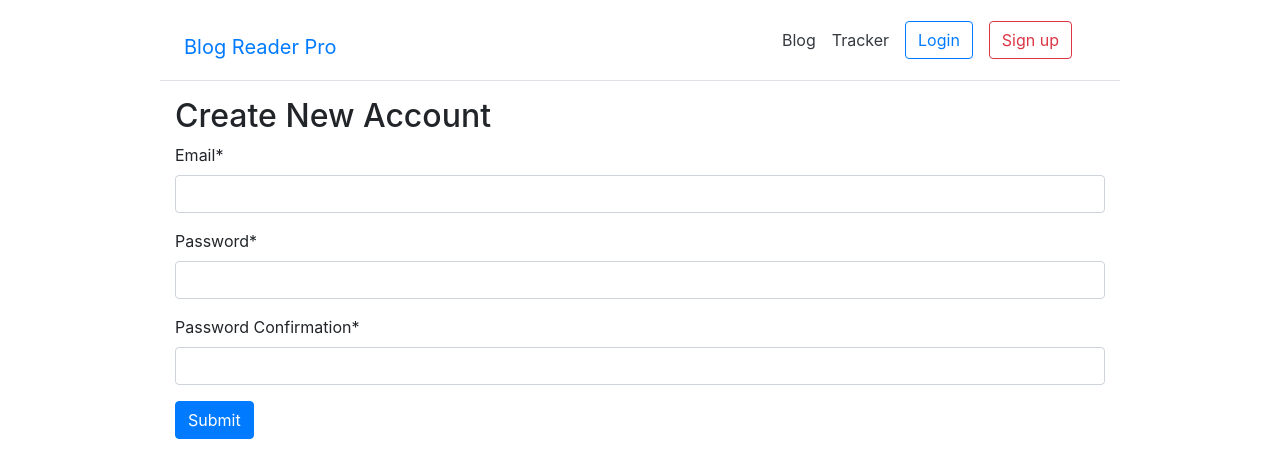
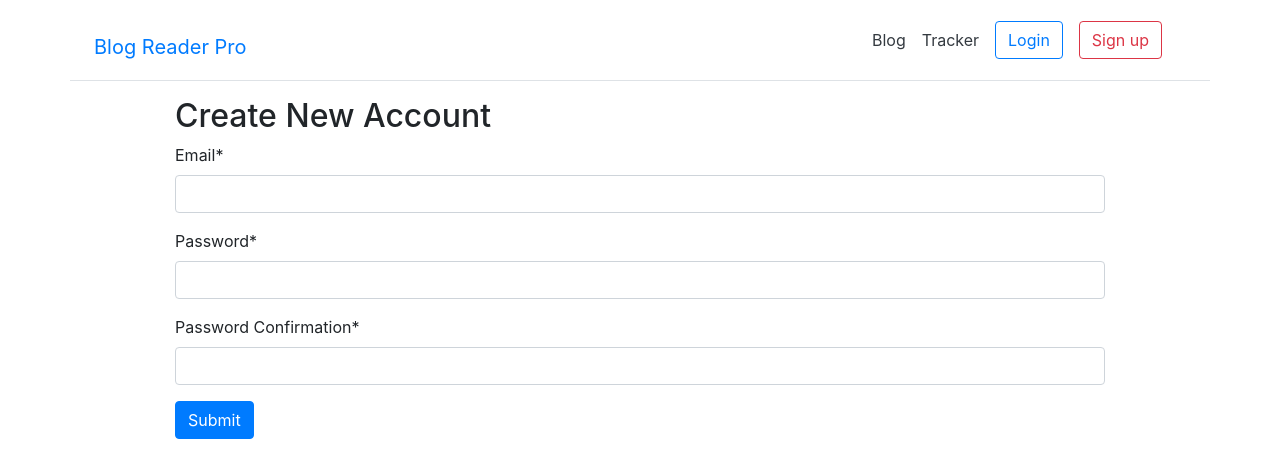
Before and after one commit to andreweliyah/Stream-Three-Project, a Django app: page /accounts/signup/ in a window 1280 px wide. Shown: the top 454 px of the page. Run offline with Django 3.2, Linux system fonts and the light colour scheme; some libraries are stand-ins or nearby versions.

Commit message:
Fixed header
Fixed an issue with the header not expanding to full with when in mobile mode.

```diff
--- a/templates/base.html
+++ b/templates/base.html
@@ -22,7 +22,7 @@
     {% block auxheader %}{% endblock %}
   </head>
   <body>
-    <header class="site-header w-75 d-flex flex-column flex-md-row align-items-center p-3 px-md-4 mx-auto mb-3 sticky-top bg-white border-bottom">
+    <header class="site-header container d-flex flex-column flex-md-row align-items-center p-3 px-md-4 mb-3 sticky-top bg-white border-bottom">
       <h1 class="my-0 mr-md-auto font-weight-normal"><a class="navbar-brand" href="/">Blog Reader Pro</a></h1>
       <nav class="d-flex flex-column flex-md-row align-items-center my-2 my-md-0 mr-md-3">
 
```
